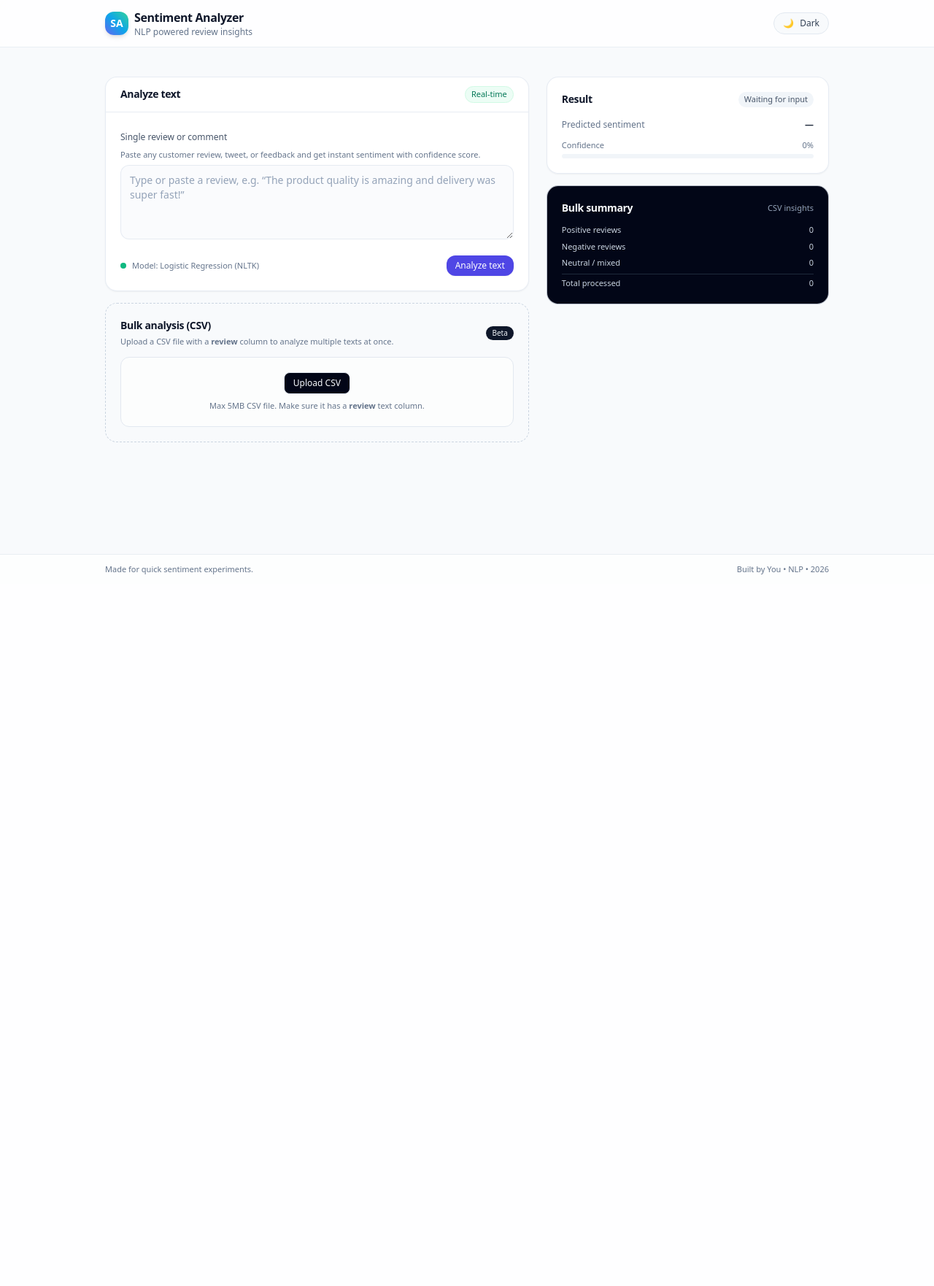
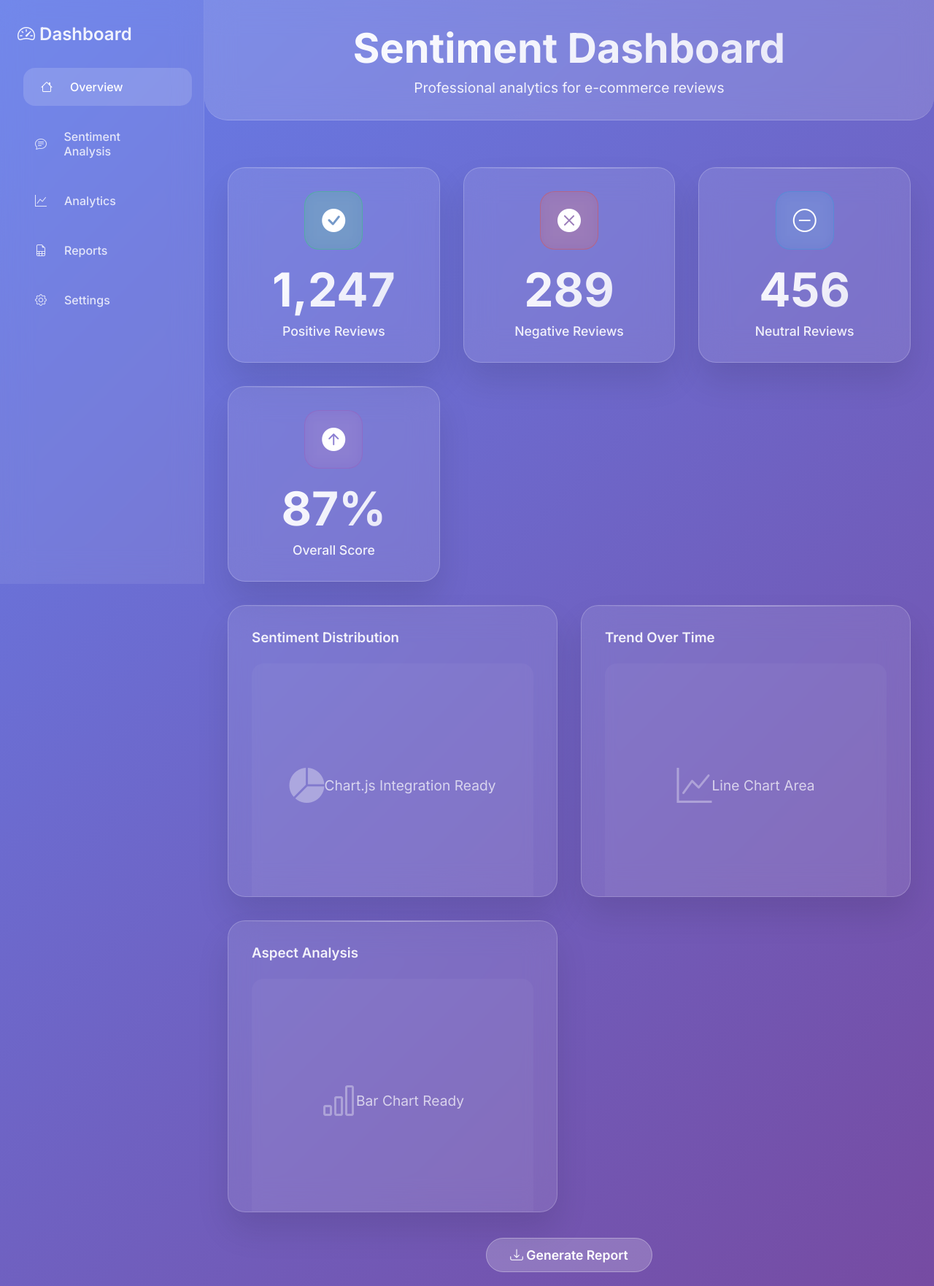
Before and after one commit to Khaleel-S/test, a Flask app: page / in a window 1280 px wide. Shown: the whole page at 73% size. Before the commit the page ends 787 px from the top, so only its background shows below. Run offline with Flask 3, Linux system fonts and the light colour scheme; some libraries are stand-ins or nearby versions.

Commit message:
Update index.html

```diff
--- a/templates/index.html
+++ b/templates/index.html
@@ -1,225 +1,325 @@
 <!DOCTYPE html>
-<html lang="en" class="light">
+<html lang="en">
 <head>
-  <meta charset="UTF-8" />
-  <title>Sentiment Analyzer</title>
-  <meta name="viewport" content="width=device-width, initial-scale=1" />
-  <!-- Tailwind CDN (agar already use nahi kar rahe ho) -->
-  <script src="https://cdn.tailwindcss.com"></script>
+    <meta charset="UTF-8">
+    <meta name="viewport" content="width=device-width, initial-scale=1.0">
+    <title>Elegant Sentiment Dashboard</title>
+    <link href="https://fonts.googleapis.com/css2?family=Inter:wght@300;400;500;600;700&display=swap" rel="stylesheet">
+    <link rel="stylesheet" href="https://cdn.jsdelivr.net/npm/bootstrap-icons@1.11.3/font/bootstrap-icons.css">
+    <style>
+        * {
+            margin: 0;
+            padding: 0;
+            box-sizing: border-box;
+        }
 
-  <script>
-    // Theme from localStorage
-    const savedTheme = localStorage.getItem("theme");
-    if (savedTheme === "dark") {
-      document.documentElement.classList.remove("light");
-      document.documentElement.classList.add("dark");
-    } else {
-      document.documentElement.classList.remove("dark");
-      document.documentElement.classList.add("light");
+        body {
+            font-family: 'Inter', sans-serif;
+            background: linear-gradient(135deg, #667eea 0%, #764ba2 100%);
+            min-height: 100vh;
+            color: #fff;
+            overflow-x: hidden;
         }
-  </script>
 
-  <style>
-    /* Smooth transitions for theme */
-    * {
-      transition: background-color 0.2s ease, color 0.2s ease, border-color 0.2s ease;
+        /* Glassmorphism Cards */
+        .glass-card {
+            background: rgba(255, 255, 255, 0.1);
+            backdrop-filter: blur(20px);
+            border-radius: 24px;
+            border: 1px solid rgba(255, 255, 255, 0.2);
+            box-shadow: 0 25px 45px rgba(0, 0, 0, 0.1);
+            transition: all 0.4s cubic-bezier(0.175, 0.885, 0.32, 1.275);
+            position: relative;
+            overflow: hidden;
+        }
+
+        .glass-card::before {
+            content: '';
+            position: absolute;
+            top: 0;
+            left: 0;
+            right: 0;
+            height: 1px;
+            background: linear-gradient(90deg, transparent, rgba(255,255,255,0.4), transparent);
+        }
+
+        .glass-card:hover {
+            transform: translateY(-12px) scale(1.02);
+            box-shadow: 0 40px 80px rgba(0, 0, 0, 0.2);
+            border-color: rgba(255, 255, 255, 0.4);
+        }
+
+        /* Header */
+        .header {
+            background: rgba(255, 255, 255, 0.15);
+            backdrop-filter: blur(20px);
+            border-radius: 0 0 32px 32px;
+            padding: 2rem;
+            text-align: center;
+            margin-bottom: 2rem;
+            border-bottom: 1px solid rgba(255, 255, 255, 0.2);
+        }
+
+        .header h1 {
+            font-size: clamp(2rem, 5vw, 3.5rem);
+            font-weight: 700;
+            background: linear-gradient(135deg, #fff, rgba(255,255,255,0.8));
+            -webkit-background-clip: text;
+            -webkit-text-fill-color: transparent;
+            margin-bottom: 0.5rem;
+        }
+
+        .header p {
+            font-size: 1.2rem;
+            opacity: 0.9;
+            font-weight: 400;
+        }
+
+        /* Main Content Grid */
+        .main-content {
+            padding: 2rem;
+            max-width: 1400px;
+            margin: 0 auto;
+        }
+
+        .stats-grid {
+            display: grid;
+            grid-template-columns: repeat(auto-fit, minmax(280px, 1fr));
+            gap: 2rem;
+            margin-bottom: 2rem;
+        }
+
+        .stat-card {
+            padding: 2rem 1.5rem;
+            text-align: center;
+        }
+
+        .stat-icon {
+            width: 80px;
+            height: 80px;
+            margin: 0 auto 1rem;
+            border-radius: 20px;
+            display: flex;
+            align-items: center;
+            justify-content: center;
+            font-size: 2rem;
+            backdrop-filter: blur(10px);
+        }
+
+        .stat-positive { background: rgba(46, 204, 113, 0.2); border: 1px solid rgba(46, 204, 113, 0.4); }
+        .stat-negative { background: rgba(231, 76, 60, 0.2); border: 1px solid rgba(231, 76, 60, 0.4); }
+        .stat-neutral { background: rgba(52, 152, 219, 0.2); border: 1px solid rgba(52, 152, 219, 0.4); }
+
+        .stat-number {
+            font-size: clamp(2.5rem, 8vw, 4rem);
+            font-weight: 700;
+            background: linear-gradient(135deg, #fff, rgba(255,255,255,0.8));
+            -webkit-background-clip: text;
+            -webkit-text-fill-color: transparent;
+            margin-bottom: 0.5rem;
+        }
+
+        .stat-label {
+            font-size: 1.1rem;
+            opacity: 0.9;
+            font-weight: 500;
+        }
+
+        /* Charts Section */
+        .charts-grid {
+            display: grid;
+            grid-template-columns: repeat(auto-fit, minmax(400px, 1fr));
+            gap: 2rem;
+        }
+
+        .chart-card {
+            padding: 2rem;
+            height: 400px;
+        }
+
+        .chart-placeholder {
+            height: 100%;
+            border-radius: 16px;
+            background: rgba(255, 255, 255, 0.05);
+            display: flex;
+            align-items: center;
+            justify-content: center;
+            font-size: 1.2rem;
+            opacity: 0.7;
+        }
+
+        /* Sidebar */
+        .sidebar {
+            position: fixed;
+            left: 0;
+            top: 0;
+            bottom: 0;
+            width: 280px;
+            background: rgba(255, 255, 255, 0.08);
+            backdrop-filter: blur(20px);
+            padding: 2rem 1.5rem;
+            z-index: 1000;
+            border-right: 1px solid rgba(255, 255, 255, 0.1);
+        }
+
+        .sidebar h3 {
+            font-size: 1.5rem;
+            font-weight: 600;
+            margin-bottom: 2rem;
+            opacity: 0.9;
+        }
+
+        .nav-link {
+            display: flex;
+            align-items: center;
+            padding: 1rem 1.5rem;
+            color: rgba(255, 255, 255, 0.8);
+            text-decoration: none;
+            border-radius: 16px;
+            margin-bottom: 1rem;
+            transition: all 0.3s ease;
+            font-weight: 500;
+        }
+
+        .nav-link i {
+            margin-right: 1rem;
+            width: 24px;
+        }
+
+        .nav-link:hover, .nav-link.active {
+            background: rgba(255, 255, 255, 0.15);
+            color: #fff;
+            transform: translateX(8px);
+        }
+
+        /* Main offset for sidebar */
+        @media (min-width: 1200px) {
+            .main-wrapper {
+                margin-left: 280px;
+            }
+        }
+
+        /* Mobile */
+        @media (max-width: 768px) {
+            .sidebar {
+                transform: translateX(-100%);
+                transition: transform 0.3s ease;
+            }
+
+            .main-wrapper {
+                margin-left: 0;
+            }
+        }
+
+        /* Button Styles */
+        .btn-modern {
+            background: rgba(255, 255, 255, 0.2);
+            backdrop-filter: blur(10px);
+            border: 1px solid rgba(255, 255, 255, 0.3);
+            color: #fff;
+            padding: 0.75rem 2rem;
+            border-radius: 50px;
+            font-weight: 600;
+            transition: all 0.3s ease;
+            text-decoration: none;
+        }
+
+        .btn-modern:hover {
+            background: rgba(255, 255, 255, 0.3);
+            transform: translateY(-2px);
+            box-shadow: 0 15px 30px rgba(0, 0, 0, 0.2);
         }
     </style>
 </head>
-<body class="min-h-screen bg-slate-50 text-slate-900 dark:bg-slate-950 dark:text-slate-100">
-  <div class="min-h-screen flex flex-col">
+<body>
+    <div class="sidebar">
+        <h3><i class="bi bi-speedometer2"></i> Dashboard</h3>
+        <a href="#" class="nav-link active">
+            <i class="bi bi-house"></i> Overview
+        </a>
+        <a href="#" class="nav-link">
+            <i class="bi bi-chat-text"></i> Sentiment Analysis
+        </a>
+        <a href="#" class="nav-link">
+            <i class="bi bi-graph-up"></i> Analytics
+        </a>
+        <a href="#" class="nav-link">
+            <i class="bi bi-file-earmark-spreadsheet"></i> Reports
+        </a>
+        <a href="#" class="nav-link">
+            <i class="bi bi-gear"></i> Settings
+        </a>
+    </div>
 
-    <!-- Navbar -->
-    <header class="border-b border-slate-200/70 dark:border-slate-800 bg-white/80 dark:bg-slate-900/80 backdrop-blur">
-      <div class="max-w-5xl mx-auto px-4 py-3 flex items-center justify-between">
-        <div class="flex items-center gap-2">
-          <div class="h-8 w-8 rounded-xl bg-gradient-to-tr from-indigo-500 via-sky-500 to-emerald-400 flex items-center justify-center text-white text-sm font-semibold shadow-md">
-            SA
+    <div class="main-wrapper">
+        <header class="header">
+            <h1>Sentiment Dashboard</h1>
+            <p>Professional analytics for e-commerce reviews</p>
+        </header>
+
+        <main class="main-content">
+            <div class="stats-grid">
+                <div class="glass-card stat-card">
+                    <div class="stat-icon stat-positive">
+                        <i class="bi bi-check-circle-fill"></i>
                     </div>
-          <div>
-            <h1 class="text-base font-semibold tracking-tight">
-              Sentiment Analyzer
-            </h1>
-            <p class="text-xs text-slate-500 dark:text-slate-400">
-              NLP powered review insights
-            </p>
+                    <div class="stat-number">1,247</div>
+                    <div class="stat-label">Positive Reviews</div>
+                </div>
+                <div class="glass-card stat-card">
+                    <div class="stat-icon stat-negative">
+                        <i class="bi bi-x-circle-fill"></i>
+                    </div>
+                    <div class="stat-number">289</div>
+                    <div class="stat-label">Negative Reviews</div>
+                </div>
+                <div class="glass-card stat-card">
+                    <div class="stat-icon stat-neutral">
+                        <i class="bi bi-dash-circle"></i>
+                    </div>
+                    <div class="stat-number">456</div>
+                    <div class="stat-label">Neutral Reviews</div>
+                </div>
+                <div class="glass-card stat-card">
+                    <div class="stat-icon" style="background: rgba(155, 89, 182, 0.2); border: 1px solid rgba(155, 89, 182, 0.4);">
+                        <i class="bi bi-arrow-up-circle-fill"></i>
+                    </div>
+                    <div class="stat-number">87%</div>
+                    <div class="stat-label">Overall Score</div>
                 </div>
             </div>
 
-        <!-- Theme toggle -->
-        <button
-          id="themeToggle"
-          class="inline-flex items-center gap-2 rounded-full border border-slate-200 dark:border-slate-700 px-3 py-1.5 text-xs font-medium text-slate-700 dark:text-slate-200 bg-slate-50 dark:bg-slate-800 hover:bg-slate-100 dark:hover:bg-slate-700"
-        >
-          <span id="themeIcon">🌙</span>
-          <span id="themeLabel">Dark</span>
-        </button>
+            <div class="charts-grid">
+                <div class="glass-card chart-card">
+                    <h3 style="margin-bottom: 1.5rem; font-weight: 600; opacity: 0.9;">Sentiment Distribution</h3>
+                    <div class="chart-placeholder">
+                        <i class="bi bi-pie-chart-fill" style="font-size: 3rem; opacity: 0.5;"></i>
+                        Chart.js Integration Ready
                     </div>
-    </header>
-
-    <!-- Main content -->
-    <main class="flex-1">
-      <div class="max-w-5xl mx-auto px-4 py-8 lg:py-10 grid gap-6 lg:grid-cols-[minmax(0,3fr)_minmax(0,2fr)]">
-
-        <!-- Left: Input section -->
-        <section class="space-y-4">
-          <div
-            class="rounded-2xl border border-slate-200/80 dark:border-slate-800 bg-white/90 dark:bg-slate-900/90 shadow-sm"
-          >
-            <div class="border-b border-slate-200/80 dark:border-slate-800 px-5 py-3 flex items-center justify-between">
-              <h2 class="text-sm font-semibold tracking-tight">
-                Analyze text
-              </h2>
-              <span class="text-[11px] px-2 py-0.5 rounded-full bg-emerald-50 text-emerald-700 dark:bg-emerald-900/40 dark:text-emerald-300 border border-emerald-100 dark:border-emerald-800">
-                Real-time
-              </span>
                 </div>
-
-            <div class="p-5 space-y-4">
-              <!-- Single review textarea -->
-              <div class="space-y-1.5">
-                <label class="text-xs font-medium text-slate-600 dark:text-slate-300">
-                  Single review or comment
-                </label>
-                <p class="text-[11px] text-slate-500 dark:text-slate-400">
-                  Paste any customer review, tweet, or feedback and get instant sentiment with confidence score.
-                </p>
-                <textarea
-                  id="singleReviewInput"
-                  rows="4"
-                  class="mt-1.5 w-full rounded-xl border border-slate-200/80 dark:border-slate-700 bg-slate-50/70 dark:bg-slate-900/70 px-3 py-2.5 text-sm outline-none focus:ring-2 focus:ring-indigo-500/70 focus:border-indigo-500/70 placeholder:text-slate-400 dark:placeholder:text-slate-500"
-                  placeholder="Type or paste a review, e.g. “The product quality is amazing and delivery was super fast!”"
-                ></textarea>
+                <div class="glass-card chart-card">
+                    <h3 style="margin-bottom: 1.5rem; font-weight: 600; opacity: 0.9;">Trend Over Time</h3>
+                    <div class="chart-placeholder">
+                        <i class="bi bi-graph-up" style="font-size: 3rem; opacity: 0.5;"></i>
+                        Line Chart Area
                     </div>
-
-              <div class="flex flex-wrap items-center gap-3 justify-between">
-                <div class="flex items-center gap-2 text-[11px] text-slate-500 dark:text-slate-400">
-                  <span class="h-2 w-2 rounded-full bg-emerald-500"></span>
-                  <span>Model: Logistic Regression (NLTK)</span>
                 </div>
-                <button
-                  id="analyzeSingleBtn"
-                  class="inline-flex items-center gap-1.5 rounded-xl bg-indigo-600 hover:bg-indigo-500 text-xs font-medium text-white px-3 py-1.5 shadow-sm"
-                >
-                  Analyze text
-                </button>
+                <div class="glass-card chart-card">
+                    <h3 style="margin-bottom: 1.5rem; font-weight: 600; opacity: 0.9;">Aspect Analysis</h3>
+                    <div class="chart-placeholder">
+                        <i class="bi bi-bar-chart" style="font-size: 3rem; opacity: 0.5;"></i>
+                        Bar Chart Ready
                     </div>
                 </div>
             </div>
 
-          <!-- CSV upload card -->
-          <div
-            class="rounded-2xl border border-dashed border-slate-300 dark:border-slate-700 bg-slate-50/80 dark:bg-slate-900/60 p-5 space-y-3"
-          >
-            <div class="flex items-center justify-between gap-3">
-              <div>
-                <h2 class="text-sm font-semibold tracking-tight">
-                  Bulk analysis (CSV)
-                </h2>
-                <p class="text-[11px] text-slate-500 dark:text-slate-400 mt-1">
-                  Upload a CSV file with a <span class="font-semibold">review</span> column to analyze multiple texts at once.
-                </p>
-              </div>
-              <span class="text-[10px] px-2 py-0.5 rounded-full bg-slate-900 text-slate-100 dark:bg-slate-100 dark:text-slate-900">
-                Beta
-              </span>
-            </div>
-
-            <div
-              class="mt-2 flex flex-col items-center justify-center gap-2 rounded-xl border border-slate-200 dark:border-slate-700 bg-white/60 dark:bg-slate-900/60 px-4 py-5 text-center"
-            >
-              <input type="file" id="csvUpload" accept=".csv" class="hidden" />
-              <button
-                id="csvUploadTrigger"
-                class="inline-flex items-center gap-2 rounded-lg border border-slate-200 dark:border-slate-700 bg-slate-950 text-slate-50 dark:bg-slate-100 dark:text-slate-900 px-3 py-1.5 text-xs font-medium"
-              >
-                <span>Upload CSV</span>
-              </button>
-              <p class="text-[11px] text-slate-500 dark:text-slate-400 max-w-xs">
-                Max 5MB CSV file. Make sure it has a <span class="font-semibold">review</span> text column.
-              </p>
-            </div>
-          </div>
-        </section>
-
-        <!-- Right: Results section -->
-        <aside class="space-y-4">
-          <!-- Single result -->
-          <div class="rounded-2xl border border-slate-200/80 dark:border-slate-800 bg-white/90 dark:bg-slate-900/90 shadow-sm p-5 space-y-4">
-            <div class="flex items-center justify-between">
-              <h2 class="text-sm font-semibold tracking-tight">
-                Result
-              </h2>
-              <span id="sentimentBadge" class="text-[11px] px-2 py-0.5 rounded-full bg-slate-100 text-slate-600 dark:bg-slate-800 dark:text-slate-300">
-                Waiting for input
-              </span>
-            </div>
-
-            <div class="space-y-3">
-              <div class="flex items-center justify-between text-xs">
-                <span class="text-slate-500 dark:text-slate-400">Predicted sentiment</span>
-                <span id="sentimentLabel" class="font-semibold text-slate-800 dark:text-slate-100">
-                  —
-                </span>
-              </div>
-
-              <div class="space-y-1">
-                <div class="flex items-center justify-between text-[11px] text-slate-500 dark:text-slate-400">
-                  <span>Confidence</span>
-                  <span id="confidenceValue">0%</span>
-                </div>
-                <div class="h-1.5 w-full rounded-full bg-slate-100 dark:bg-slate-800 overflow-hidden">
-                  <div
-                    id="confidenceBar"
-                    class="h-1.5 w-0 rounded-full bg-gradient-to-r from-emerald-500 via-sky-500 to-indigo-500"
-                  ></div>
-                </div>
-              </div>
-            </div>
-          </div>
-
-          <!-- Bulk summary -->
-          <div class="rounded-2xl border border-slate-200/80 dark:border-slate-800 bg-slate-950 text-slate-50 dark:bg-black/80 p-5 space-y-3">
-            <div class="flex items-center justify-between">
-              <h2 class="text-sm font-semibold tracking-tight">
-                Bulk summary
-              </h2>
-              <span class="text-[11px] text-slate-400">
-                CSV insights
-              </span>
-            </div>
-            <ul class="space-y-1.5 text-[11px] text-slate-300">
-              <li class="flex justify-between">
-                <span>Positive reviews</span>
-                <span id="bulkPositive">0</span>
-              </li>
-              <li class="flex justify-between">
-                <span>Negative reviews</span>
-                <span id="bulkNegative">0</span>
-              </li>
-              <li class="flex justify-between">
-                <span>Neutral / mixed</span>
-                <span id="bulkNeutral">0</span>
-              </li>
-              <li class="flex justify-between border-t border-slate-800 mt-1 pt-1">
-                <span>Total processed</span>
-                <span id="bulkTotal">0</span>
-              </li>
-            </ul>
-          </div>
-        </aside>
+            <div style="text-align: center; margin-top: 3rem;">
+                <a href="#" class="btn-modern" style="font-size: 1.1rem;">
+                    <i class="bi bi-download"></i> Generate Report
+                </a>
             </div>
         </main>
-
-    <!-- Footer -->
-    <footer class="border-t border-slate-200/70 dark:border-slate-800 bg-white/80 dark:bg-slate-900/80">
-      <div class="max-w-5xl mx-auto px-4 py-3 flex flex-wrap items-center justify-between gap-2 text-[11px] text-slate-500 dark:text-slate-400">
-        <span>Made for quick sentiment experiments.</span>
-        <span>Built by You • NLP • 2026</span>
     </div>
-    </footer>
-  </div>
-
 
   <!-- Scripts (unchanged logic from your file) -->
 <script src="https://cdnjs.cloudflare.com/ajax/libs/html2canvas/1.4.1/html2canvas.min.js"></script>
@@ -228,43 +328,16 @@
 <script src="https://cdn.jsdelivr.net/npm/chart.js@3.7.1/dist/chart.min.js"></script>
 <script src="https://cdnjs.cloudflare.com/ajax/libs/PapaParse/5.4.1/papaparse.min.js"></script>
 
-  <!-- Your existing JS logic yahan attach kar do -->
+<!-- Your existing JS from paste.txt goes here: keep all logic same -->
 <script>
-    // Theme toggle logic
-    const themeToggle = document.getElementById("themeToggle");
-    const themeIcon = document.getElementById("themeIcon");
-    const themeLabel = document.getElementById("themeLabel");
 
-    function applyThemeUI() {
-      const isDark = document.documentElement.classList.contains("dark");
-      if (isDark) {
-        themeIcon.textContent = "☀️";
-        themeLabel.textContent = "Light";
-      } else {
-        themeIcon.textContent = "🌙";
-        themeLabel.textContent = "Dark";
-      }
-    }
-
-    themeToggle?.addEventListener("click", () => {
-      const root = document.documentElement;
-      const isDark = root.classList.contains("dark");
-
-      if (isDark) {
-        root.classList.remove("dark");
-        root.classList.add("light");
-        localStorage.setItem("theme", "light");
-      } else {
-        root.classList.remove("light");
-        root.classList.add("dark");
-        localStorage.setItem("theme", "dark");
-      }
-      applyThemeUI();
+   document.querySelectorAll('.nav-link').forEach(link => {
+            link.addEventListener('click', (e) => {
+                e.preventDefault();
+                document.querySelectorAll('.nav-link').forEach(l => l.classList.remove('active'));
+                link.classList.add('active');
             });
-
-    applyThemeUI();
-
-
+        });
 
 let sentimentChart, aspectMatrixChart, timeSeriesChart;
 let allReviewData = [];
```
Lines whose indentation alone changed are shown as unchanged.
